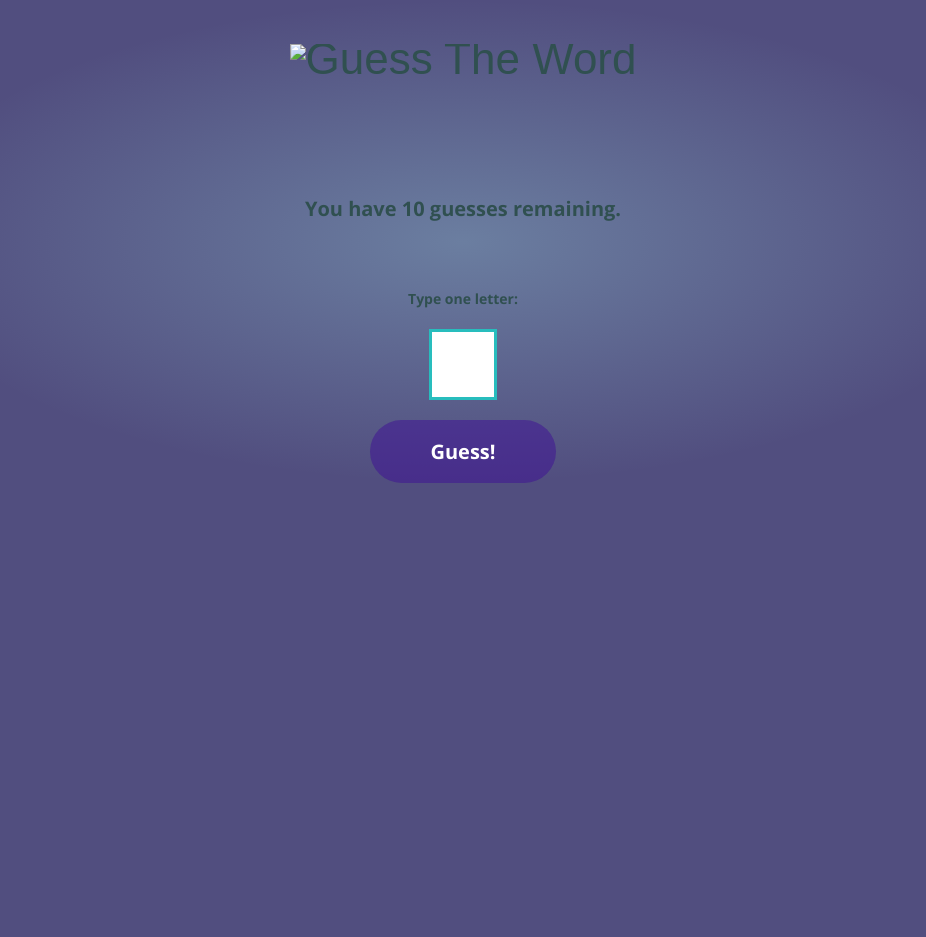
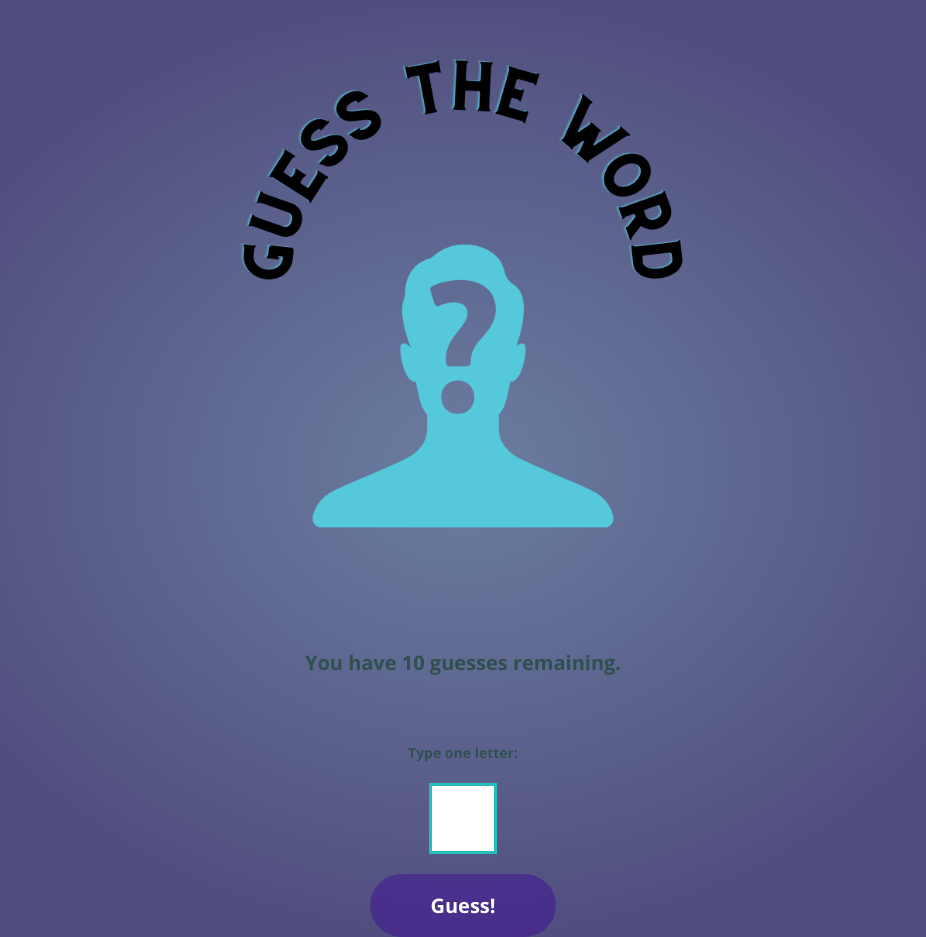
Before and after one commit to Alishag94/Guess_The_Word, a plain HTML site: page index.html in a window 1280 px wide. Shown: the whole page, without its empty margins (177-1103 px from the left). Before the commit the page ends 800 px from the top, so only its background shows below. Drawn offline with nearby package versions, Linux system fonts and the light colour scheme; a web font is replaced by a local one.

Commit message:
update logo

```diff
--- a/index.html
+++ b/index.html
@@ -16,7 +16,7 @@
   <body>
     <div class="container">
       <h1>
-        <img class="logo" src="./ASSETS/Images/guess the word.png" alt="Guess The Word" />
+        <img class="logo" src="./ASSETS/IMG/guess the word.png" alt="Guess The Word" />
       </h1>
       <p class="message"></p>
       <p class="word-in-progress"></p>
```
Also changed, not shown: ASSETS/IMG/guess the word.png (added).
